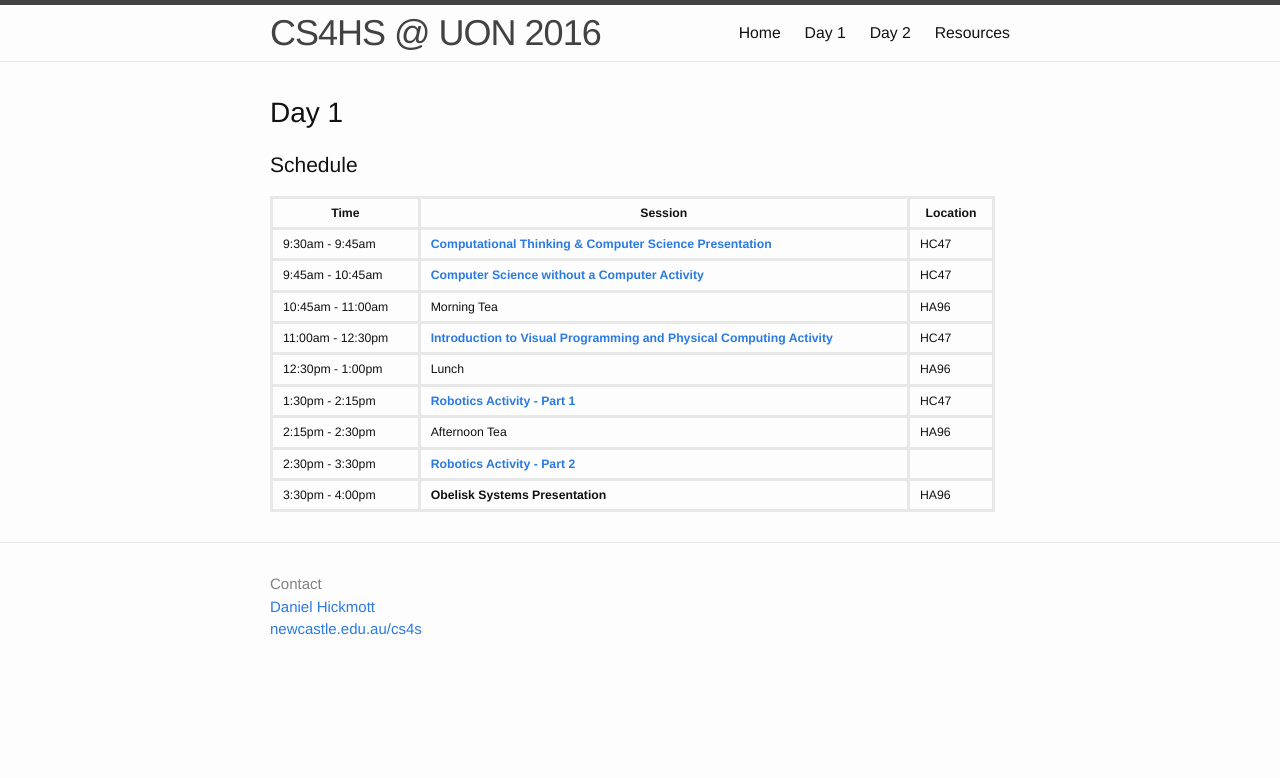
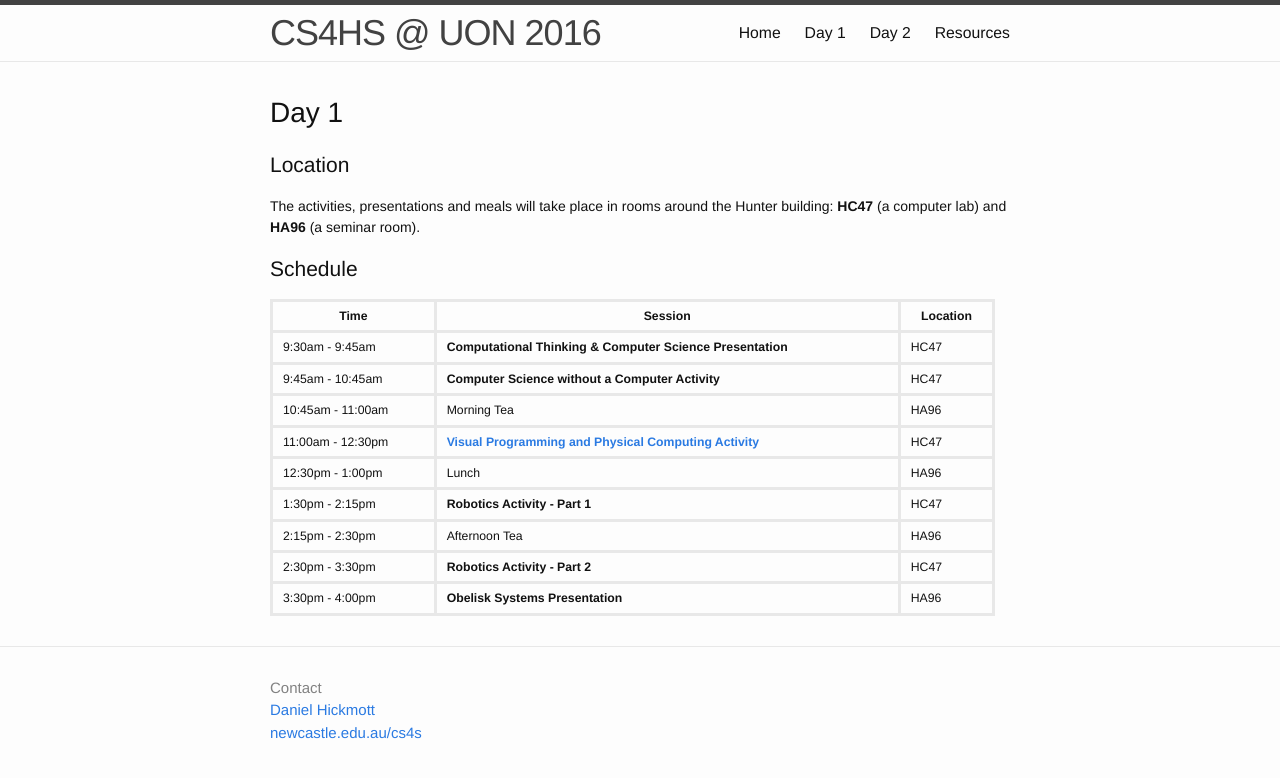
Before and after one commit to cs4s/hs-2016, a Jekyll site: the page built from day1/index.md, in a window 1280 px wide. Shown: the top 778 px of the page. Built offline with Jekyll 4.4.1, drawn with Linux system fonts in a browser that asks for light colours.

Commit message:
Updates schedule for Day 1

```diff
--- a/day1/index.md
+++ b/day1/index.md
@@ -1,22 +1,26 @@
 ---
 layout: default
-title: Day 1
+title: CS4HS @ UON 2016 - Day 1
 ---
 
 # Day 1
+
+## Location
+
+The activities, presentations and meals will take place in rooms around the Hunter building: **HC47** (a computer lab) and **HA96** (a seminar room).
 
 ## Schedule
 
 |---
 | Time | Session | Location |
 |-|-
-| 9:30am - 9:45am | [**Computational Thinking & Computer Science Presentation**]( {{ site.baseurl | append: site.ct_path }}) | HC47 |
-| 9:45am - 10:45am | [**Computer Science without a Computer Activity**]( {{ site.baseurl | append: site.unplugged_path }}) | HC47 |
+| 9:30am - 9:45am | **Computational Thinking & Computer Science Presentation** | HC47 |
+| 9:45am - 10:45am | **Computer Science without a Computer Activity** | HC47 |
 | 10:45am - 11:00am | Morning Tea | HA96 |
-| 11:00am - 12:30pm | [**Introduction to Visual Programming and Physical Computing Activity**]( {{ site.baseurl | append: site.scratch_path }}) | HC47 |
+| 11:00am - 12:30pm | [**Visual Programming and Physical Computing Activity**]( {{ site.baseurl | append: site.scratch_path }}) | HC47 |
 | 12:30pm - 1:00pm | Lunch | HA96 |
-| 1:30pm - 2:15pm | [**Robotics Activity - Part 1**]( {{ site.baseurl | append: site.robotics_path }}) | HC47 |
+| 1:30pm - 2:15pm | **Robotics Activity - Part 1** | HC47 |
 | 2:15pm - 2:30pm | Afternoon Tea | HA96 |
-| 2:30pm - 3:30pm | [**Robotics Activity - Part 2**]( {{ site.baseurl | append: site.robotics_path }})
+| 2:30pm - 3:30pm | **Robotics Activity - Part 2** | HC47 |
 | 3:30pm - 4:00pm | **Obelisk Systems Presentation** | HA96 |
 |===
```
